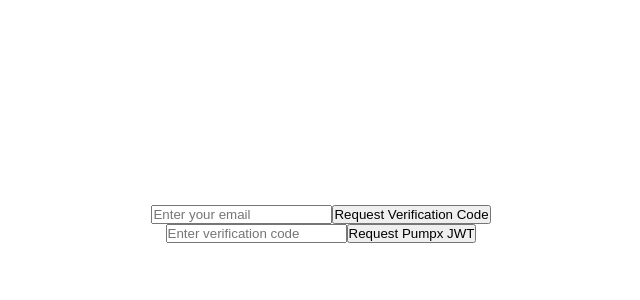
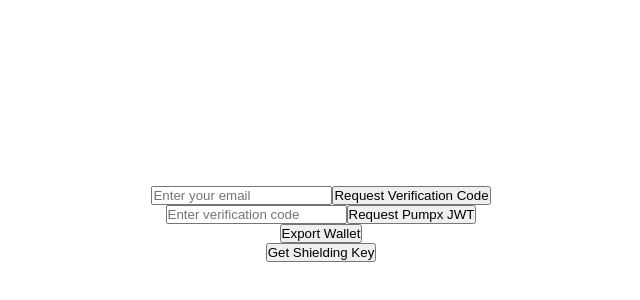
Before and after one commit to 0xverin/tets-client-sdk, a Next.js app: page / in a window 1280 px wide. Shown: the part 176-476 px from the top of the page, without its empty margins (319-959 px from the left). Built offline with nearby package versions, Linux system fonts and the light colour scheme; what @heima-network/parachain-api would draw is missing.

Commit message:
update exportWallet

```diff
--- a/src/app/page.tsx
+++ b/src/app/page.tsx
@@ -6,8 +6,55 @@
 import { TypeRegistry } from "@polkadot/types";
 import { identity, omniAccount, omniExecutor, sidechain } from "@heima-network/parachain-api";
 import { type ChainId, getChain } from "@heima-network/chaindata";
+import { assert, isHex, u8aToHex, u8aToString, u8aToU8a } from "@polkadot/util";
+import { compactStripLength, hexToU8a } from "@polkadot/util";
+import { base64Encode, base64Trim } from "@polkadot/util-crypto";
+import type { U8aLike } from "@polkadot/util/types";
+import crypto from "crypto";
+import { KeyObject } from "crypto";
+import type { Bytes } from "@polkadot/types-codec";
+import { createPublicKey } from "crypto";
 
+ function u8aToBase64Url(value: U8aLike): string {
+     return (
+         // Remove padding (`=`) from base64
+         base64Trim(base64Encode(value))
+             // Replace `+` with `-`
+             .replace(/\+/g, "-")
+             // Replace `/` with `_`
+             .replace(/\//g, "_")
+     );
+ }
 
+ function encryptBuffer(pubKey: crypto.KeyLike, plaintext: Uint8Array): Buffer {
+     const bs = 384; // 3072 bits = 384 bytes
+     const bsPlain = bs - (2 * 256) / 8 - 2; // Maximum plaintext block size
+     const count = Math.ceil(plaintext.length / bsPlain); // Use Math.ceil to ensure proper chunk count
+
+     const cipherText = Buffer.alloc(bs * count);
+
+     for (let i = 0; i < count; i++) {
+         const plainSlice = plaintext.slice(i * bsPlain, Math.min((i + 1) * bsPlain, plaintext.length));
+         const cipherSlice = crypto.publicEncrypt(
+             {
+                 key: pubKey,
+                 padding: crypto.constants.RSA_PKCS1_OAEP_PADDING,
+                 oaepHash: "sha256",
+             },
+             plainSlice,
+         );
+
+         cipherSlice.copy(cipherText, i * bs);
+     }
+
+     return cipherText;
+ }
+ export function encryptWithTeeShieldingKey(teeShieldingKey: KeyObject, plaintext: Uint8Array): Buffer {
+     return encryptBuffer(teeShieldingKey, plaintext);
+ }
+  function decodeRpcBytesAsString(value: Bytes): string {
+      return u8aToString(compactStripLength(hexToU8a(value.toHex()))[1]);
+  }
 
 const types = {
     ...identity.types, // Identity is defined here
@@ -24,27 +71,100 @@
           const rpcRequest = {
               jsonrpc: "2.0",
               method: "omni_requestEmailVerificationCode",
-              params: [email],
+              params: {
+                  user_email: email
+              },
           };
 
-        const response = await wsClient.send(rpcRequest);
+        const response = await wsClient.send(rpcRequest as any);
         console.log(response);
     }
 
     const requestPumpJwtWithRpc=async() => {
         const wsClient = Enclave.getInstance();
-          const rpcRequest: JsonRpcRequest = {
+          const rpcRequest = {
               jsonrpc: "2.0",
               method: "pumpx_requestJwt",
-              params: [email, "", "", "", verificationCode],
+              params: {
+                  user_email: email,
+                  invite_code: "", // Optional
+                  google_code: "", // Optional
+                  language: "", // Optional
+                  email_code: verificationCode,
+              },
           };
 
-        const response = await wsClient.send(rpcRequest);
+        const response = await wsClient.send(rpcRequest as any);
+        console.log(response);
+    }
+  const encrypt = async ({ cleartext }: { cleartext: Uint8Array }): Promise<{ ciphertext: Uint8Array }> => {
+      const key = await getShieldingKey();
+
+      const encrypted = await globalThis.crypto.subtle.encrypt(
+          {
+              name: "RSA-OAEP",
+          },
+          key,
+          cleartext,
+      );
+
+      return { ciphertext: new Uint8Array(encrypted) };
+  };
+
+    const exportWallet = async () => {
+        const aesRandomKey = globalThis.crypto.getRandomValues(new Uint8Array(32));
+        console.log(aesRandomKey);
+        const wsClient = Enclave.getInstance();
+        const encryptedKey = await encrypt({ cleartext: aesRandomKey });
+        console.log(encryptedKey);
+
+        const rpcRequest = {
+            jsonrpc: "2.0",
+            method: "pumpx_exportWallet",
+            params: {
+                user_email: email,
+                key: u8aToHex(encryptedKey.ciphertext),
+                google_code: "",
+                chain_id: 1,
+                wallet_index: 1,
+                wallet_address: "0x3Bc9c5e4D7e934f0d66D2195E4569Da13709A079",
+                email_code: verificationCode,
+            },
+        };
+
+        const response = await wsClient.send(rpcRequest as any);
         console.log(response);
     }
 
+    const getShieldingKey = async () => {
+        const wsClient = Enclave.getInstance();
+        const res:any = await wsClient.send({
+            jsonrpc: "2.0",
+            method: "omni_getShieldingKey",
+            params: [],
+        });
+        const pubKeyJSON = res;
 
-
+        const jwkData = {
+            alg: "RSA-OAEP-256",
+            kty: "RSA",
+            use: "enc",
+            n: u8aToBase64Url(new Uint8Array([...hexToU8a(pubKeyJSON.n)].reverse())),
+            e: u8aToBase64Url(new Uint8Array([...hexToU8a(pubKeyJSON.e)].reverse())),
+        };
+        const shieldingKey = await globalThis.crypto.subtle.importKey(
+              "jwk",
+              jwkData,
+              {
+                  name: "RSA-OAEP",
+                  hash: "SHA-256",
+              },
+              false,
+              ["encrypt"],
+        );
+        console.log("shieldingKey", shieldingKey);
+        return shieldingKey;
+    }
 
 
 return (
@@ -68,6 +188,12 @@
                 />
                 <button onClick={requestPumpJwtWithRpc}>Request Pumpx JWT</button>
             </div>
+            <div>
+                <button onClick={exportWallet}>Export Wallet</button>
+            </div>
+            <div>
+                <button onClick={getShieldingKey}>Get Shielding Key</button>
+            </div>
         </div>
     </div>
 );
```
